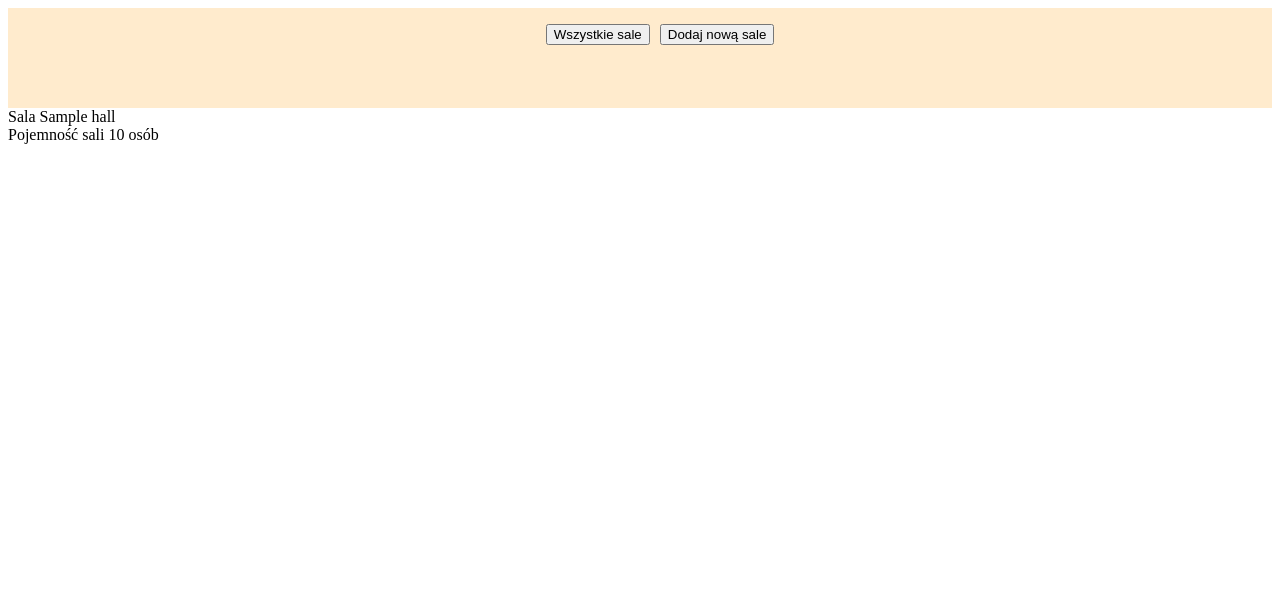
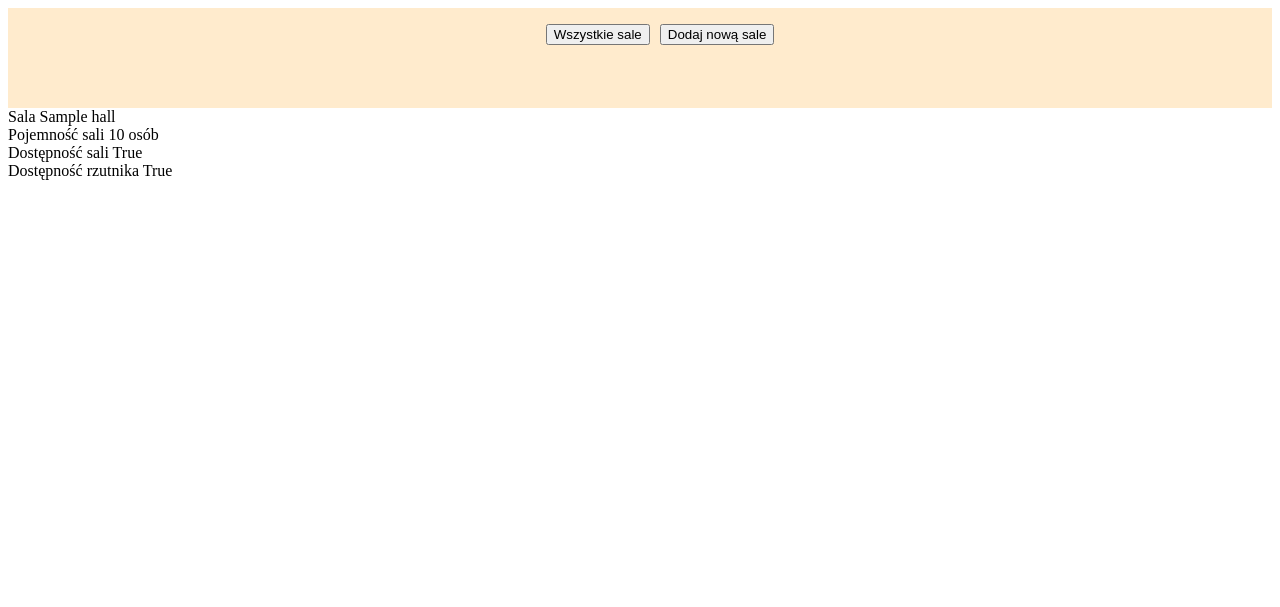
Before and after one commit to MiroslavShar/sala_konferencyjna, a Django app: page /room/1/ in a window 1280 px wide. Shown: the top 607 px of the page. Run offline with Django 4.2, Linux system fonts and the light colour scheme; tables that the repository leaves empty hold one stand-in row (values such as "Sample post").

Commit message:
aktualizacja po 30 dniach

```diff
--- a/app_sala_konferencyjna/models.py
+++ b/app_sala_konferencyjna/models.py
@@ -6,3 +6,4 @@ class Hall(models.Model):
     name_hall = models.CharField(max_length=255)
     capacity_hall = models.IntegerField(default=False)
     availability_of_projector = models.BooleanField()
+    availability_hall = models.BooleanField(default=True)
--- a/templates/detail_hall.html
+++ b/templates/detail_hall.html
@@ -1,6 +1,8 @@
 {% extends 'base.html' %}
 {% block contents %}
 Sala {{ halls_detail.name_hall }} <br>
-Pojemność sali {{ halls_detail.capacity_hall }} osób<br>
+Pojemność sali {{ halls_detail.capacity_hall }} osób <br>
+Dostępność sali {{ halls_detail.availability_hall }} <br>
+Dostępność rzutnika {{ halls_detail.availability_of_projector }} <br>
 
 {% endblock %}
```
Also changed, not shown: app_sala_konferencyjna/migrations/0003_hall_availability_hall_and_more.py (added), 1 other file.
